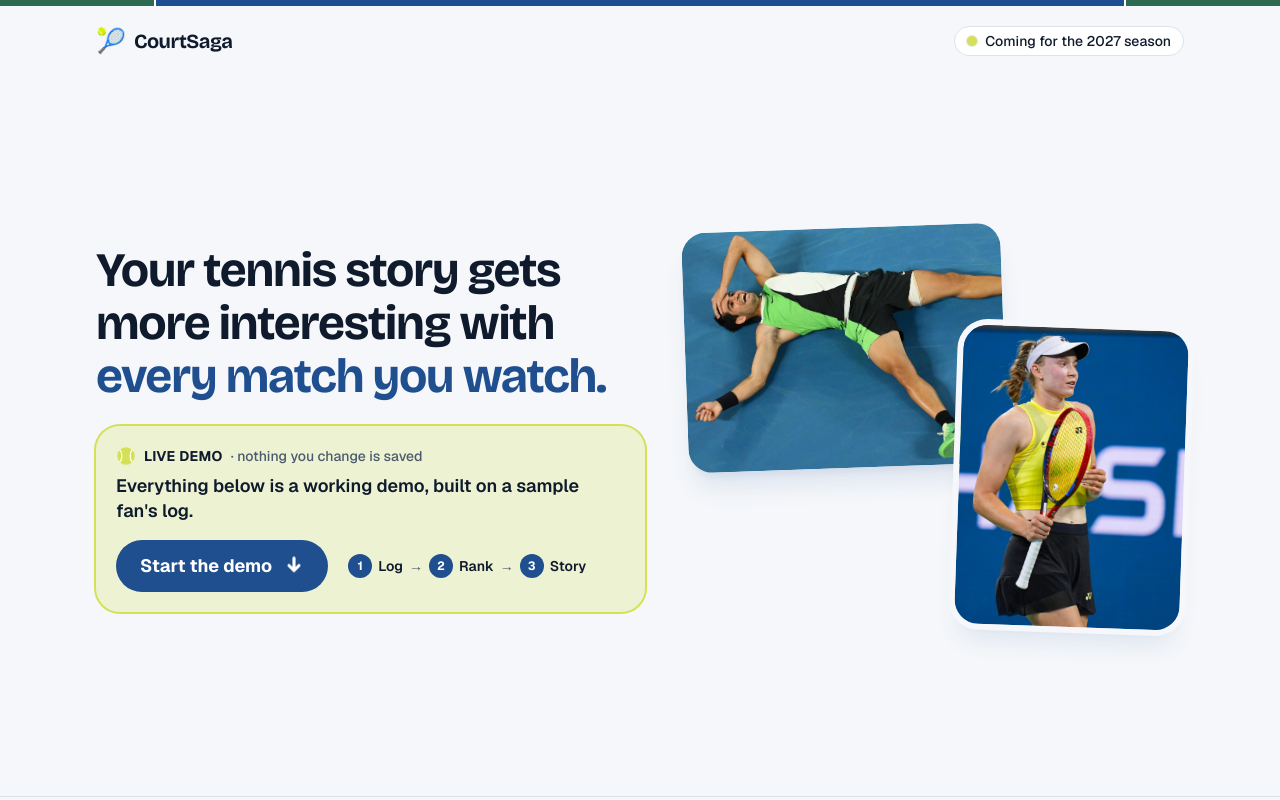
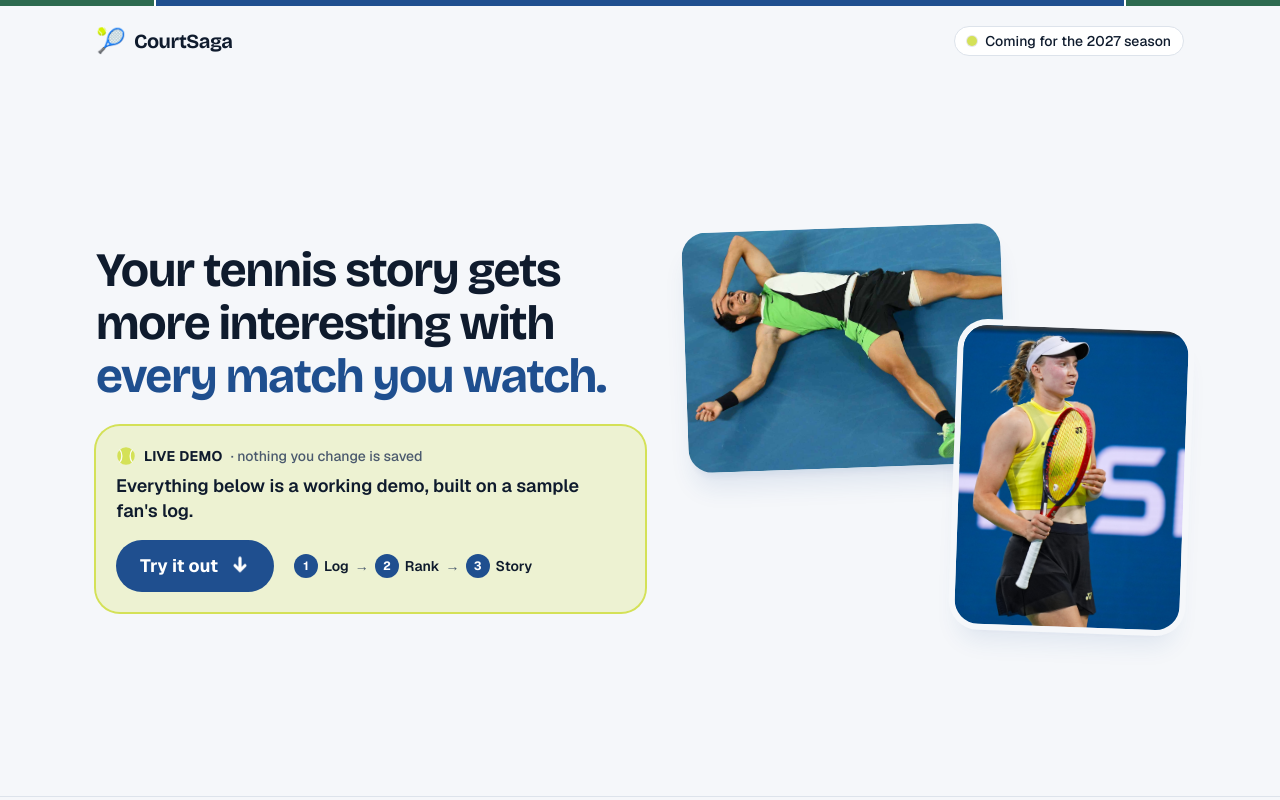
Before and after one commit to isaacslavens-beep/CourtSaga, a Next.js app: page / in a window 1280 px wide. Shown: the top 800 px of the page. Built offline with nearby package versions, Linux system fonts and the light colour scheme.

Commit message:
Hero button: "Try it out"
Co-Authored-By: Claude Opus 5.5 <noreply@anthropic.com>

```diff
--- a/app/page.tsx
+++ b/app/page.tsx
@@ -79,7 +79,7 @@ export default function Home() {
                   href="#log"
                   className="nudge inline-flex items-center gap-3 rounded-full bg-court px-6 py-3 text-lg font-bold text-court-ink shadow-lg shadow-court/30 transition hover:-translate-y-0.5 hover:shadow-xl"
                 >
-                  Start the demo
+                  Try it out
                   <svg
                     viewBox="0 0 16 16"
                     aria-hidden
```
